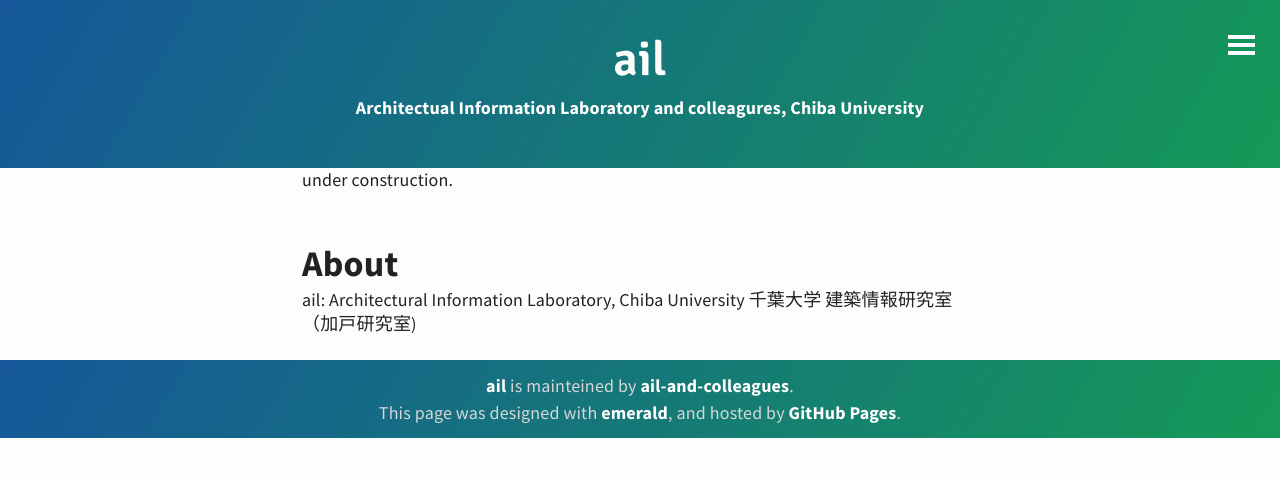
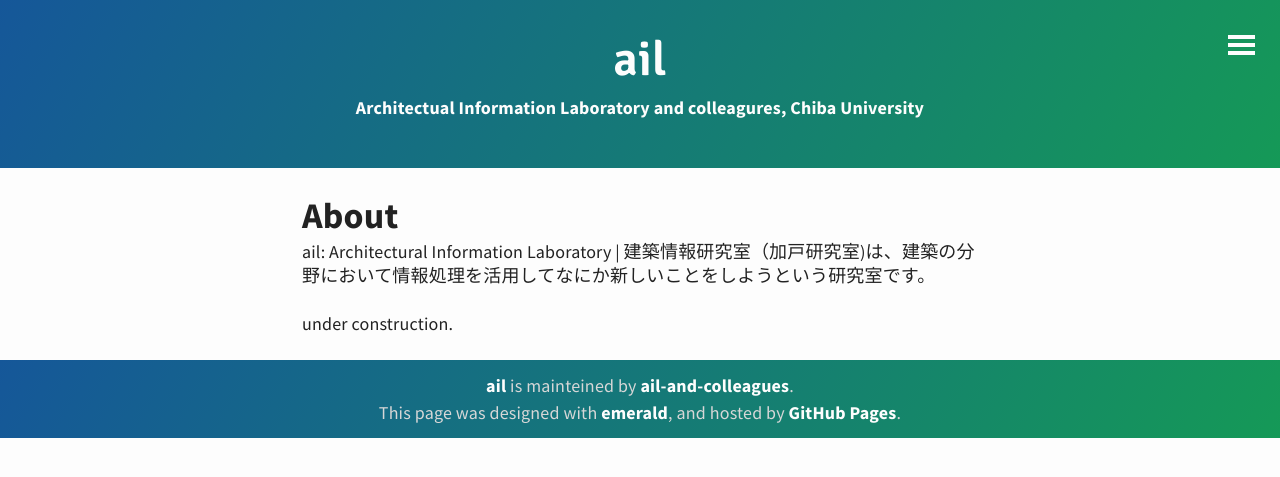
Before and after one commit to ail-and-colleagues/ail-and-colleagues.github.io, a Jekyll site: the page built from staticpages/about.md, in a window 1280 px wide. Shown: the top 477 px of the page. Built offline with Jekyll 4.4.1, drawn with Linux system fonts in a browser that asks for light colours.

Commit message:
update contents.

```diff
--- a/_includes/link.html
+++ b/_includes/link.html
@@ -1,5 +1,5 @@
 <hr />
-<a href="https://github.com/ail-and-colleagues">Repositories on Github</a>
+<a href="https://github.com/ail-and-colleagues">Github</a>
 <a href="https://www.youtube.com/channel/UCY1EZbf0svB_ovV21oX_c_Q">YouTube</a>
 <hr />
 <a href="http://www.archi.ta.chiba-u.jp/">千葉大学 建築学コース</a>
--- a/staticpages/about.md
+++ b/staticpages/about.md
@@ -3,7 +3,7 @@
 title: About ail
 ---
 
+## About
+ail: Architectural Information Laboratory | 建築情報研究室（加戸研究室)は、建築の分野において情報処理を活用してなにか新しいことをしようという研究室です。
+
 under construction.
-## About
-ail: Architectural Information Laboratory, Chiba University
-千葉大学 建築情報研究室（加戸研究室)
```
